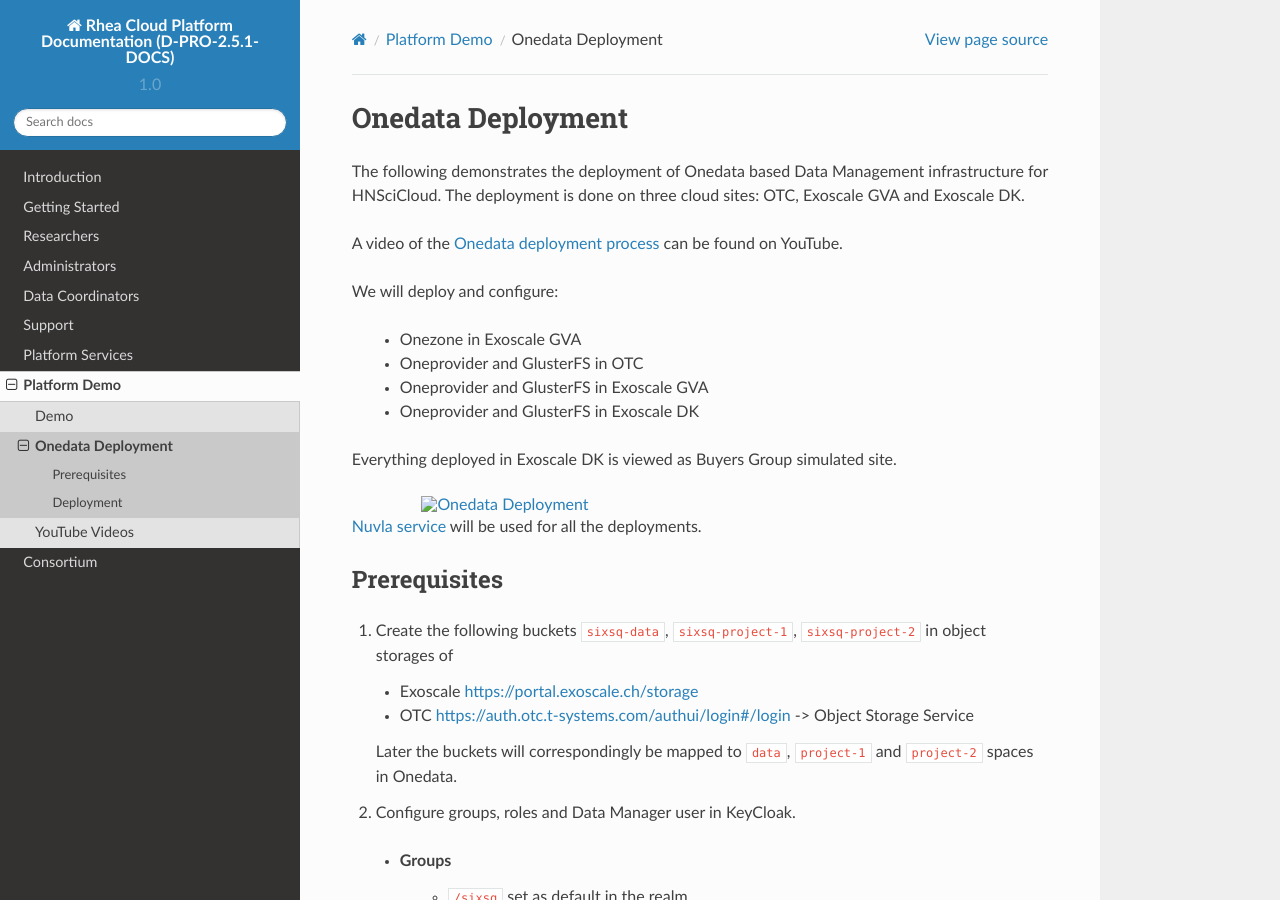
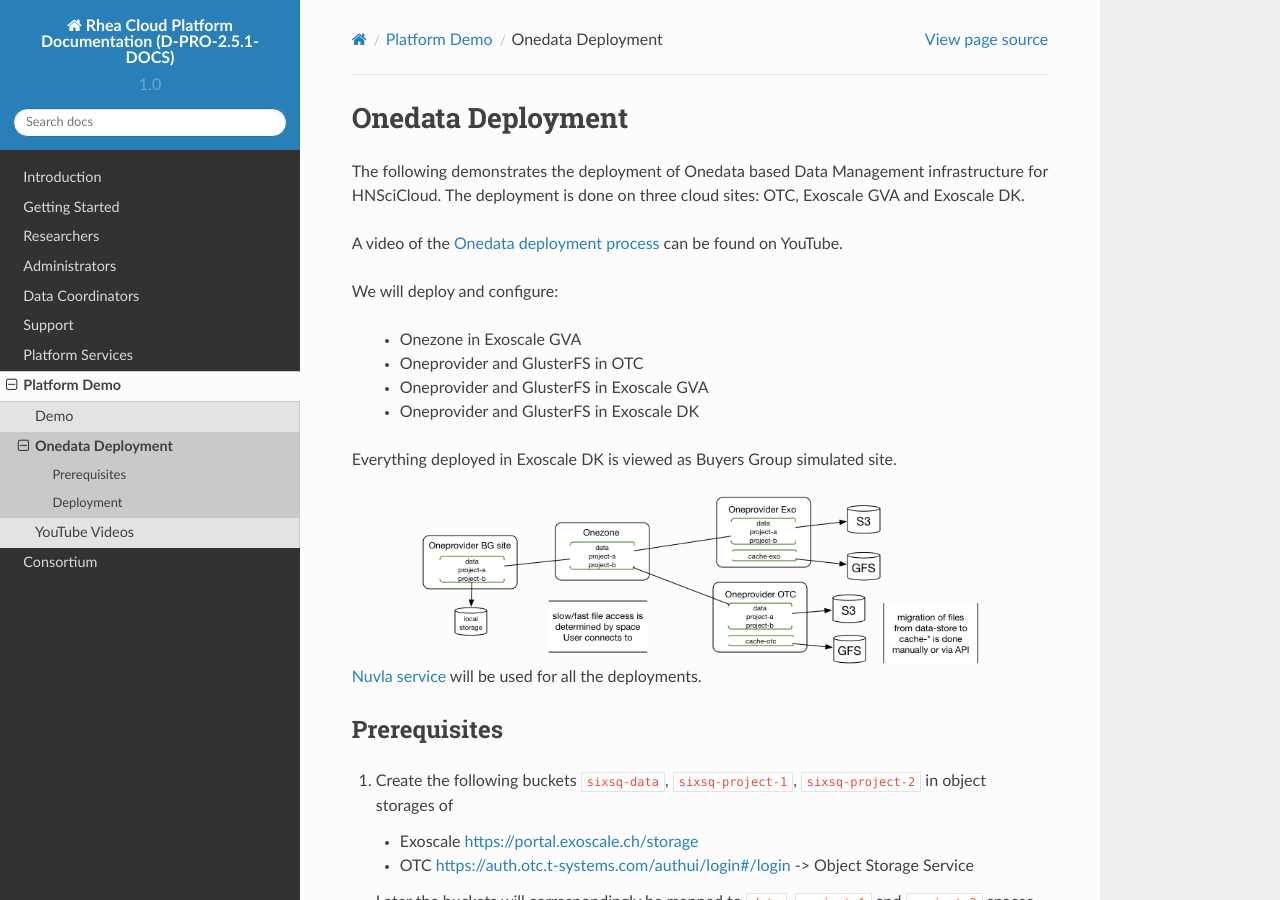
Before and after one commit to teamputtygen/hn-docs, a Sphinx documentation site: the page built from docs/demo/onedata.rst, in a window 1280 px wide and 900 px high. Built offline with Sphinx 7.4.7 and the Read the Docs theme 2.0.0, drawn with Linux system fonts in a browser that asks for light colours.

Commit message:
remove name conflict for image

```diff
--- a/docs/demo/demo-script.rst
+++ b/docs/demo/demo-script.rst
@@ -102,7 +102,7 @@
 save time.  The deployment for the demo is shown in the following
 figure.
 
-.. image:: ../images/onedata-deployment.png
+.. image:: ../images/onedata-layout.png
    :alt: Onedata Deployment
    :width: 80%
    :align: center
--- a/docs/demo/onedata.rst
+++ b/docs/demo/onedata.rst
@@ -19,7 +19,7 @@
 Everything deployed in Exoscale DK is viewed as Buyers Group simulated
 site.
 
-.. image:: ../images/onedata-deployment.png
+.. image:: ../images/onedata-layout.png
    :alt: Onedata Deployment
    :width: 80%
    :align: center
```
Also changed, not shown: docs/images/onedata-layout.png (added).
